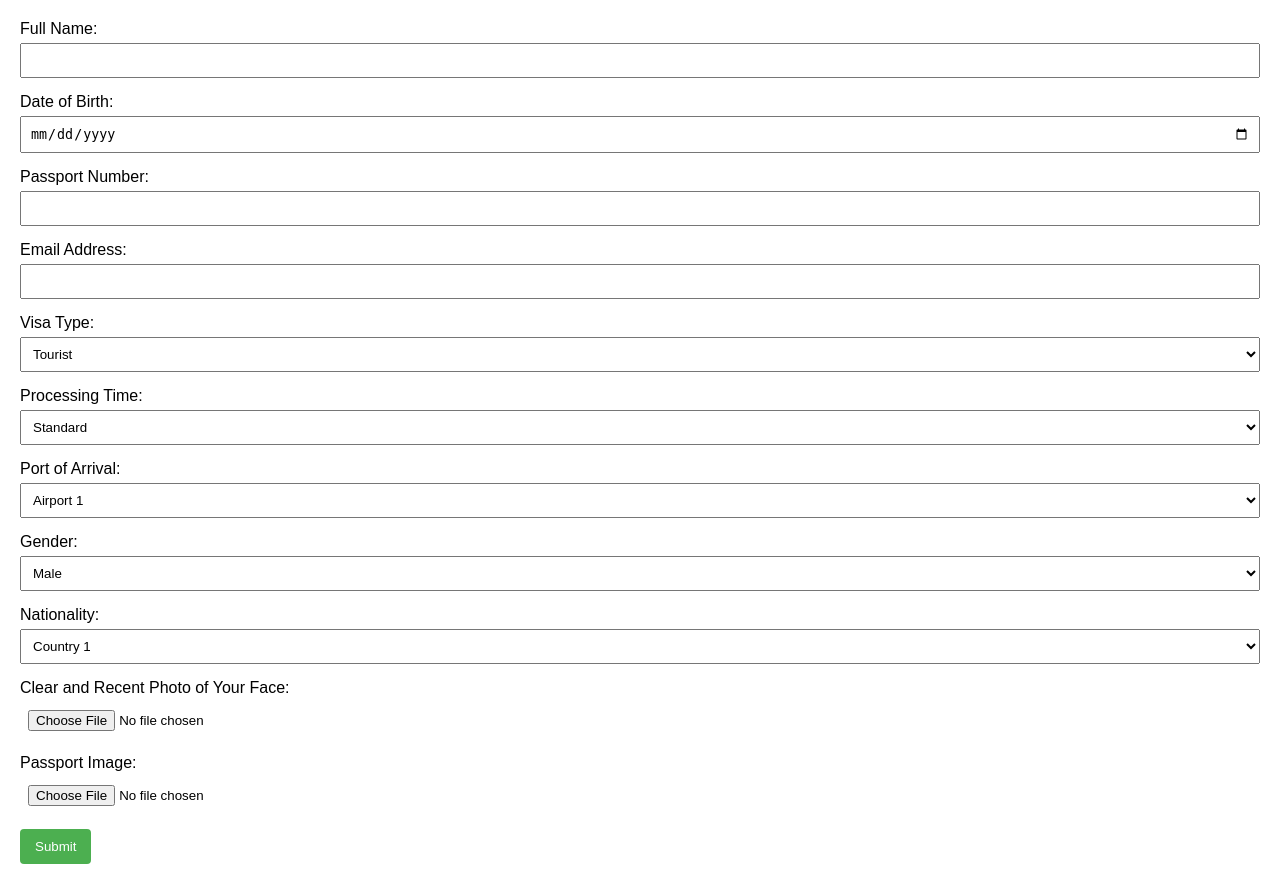
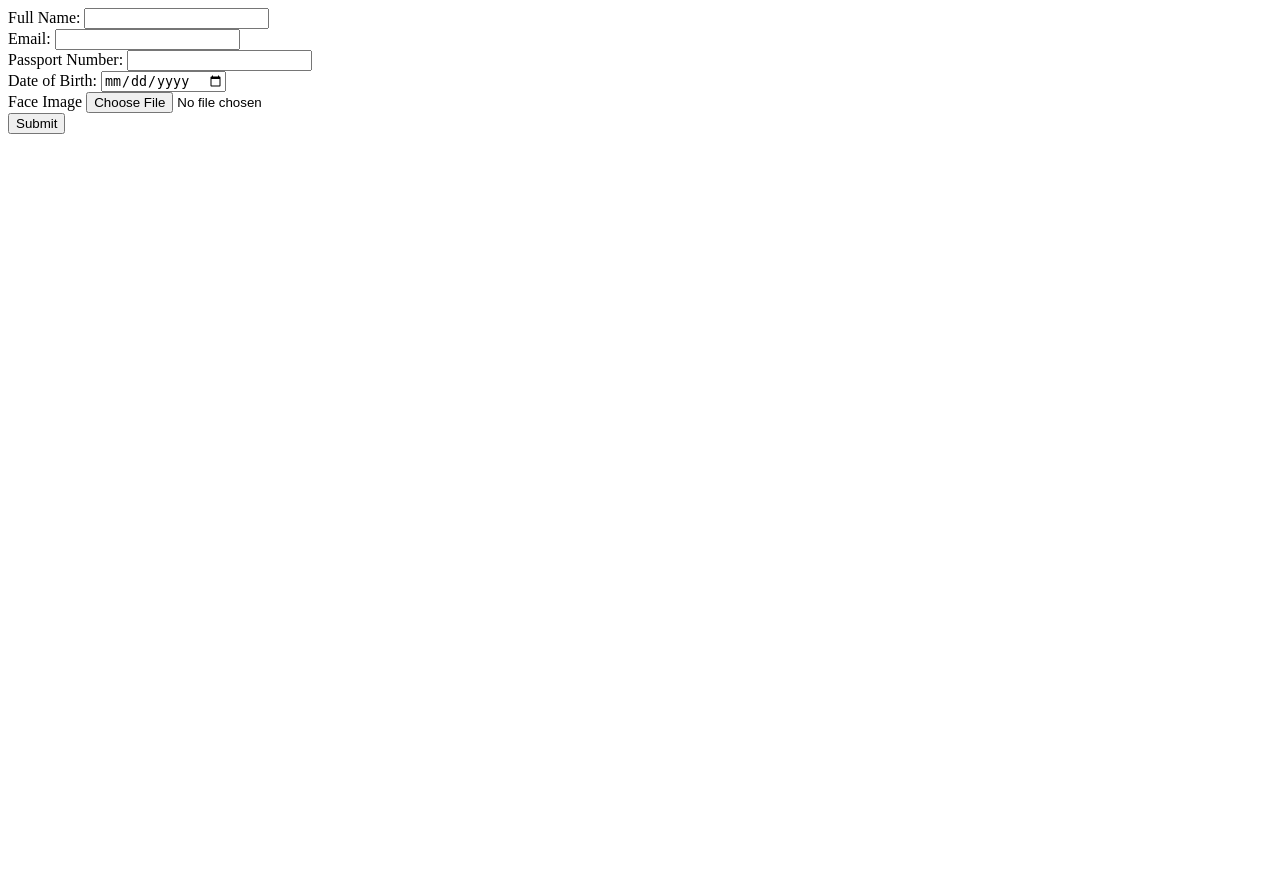
Before and after one commit to rubenvoss/visapp, a Flask app: page /form in a window 1280 px wide. After the commit the page ends 134 px from the top, so only its background shows below. Run offline with Flask 3, Linux system fonts and the light colour scheme; some libraries are stand-ins or nearby versions.

Commit message:
add wtforms

```diff
--- a/app.py
+++ b/app.py
@@ -1,6 +1,43 @@
 import os, shortuuid, json
 from flask import Flask, flash, request, redirect, url_for, send_from_directory, render_template
+
+from flask_wtf import FlaskForm
+from flask_wtf.file import FileField, FileRequired
+from wtforms import StringField, DateField, SubmitField, EmailField
+from wtforms.validators import DataRequired, InputRequired, Length
 from werkzeug.utils import secure_filename
+
+def make_user_folder(user_id):
+    user_folder_filepath = os.path.join(app.config['USERS_FOLDER'], user_id)
+    try:
+        os.mkdir(user_folder_filepath)
+    except Exception as e:
+        print(e)
+    return user_folder_filepath
+
+def save_json_data(user_id, user_folder_filepath, json_user_data):
+    json_user_data_filepath = os.path.join(user_folder_filepath, user_id + '_user_data.json')
+    with open(json_user_data_filepath, 'w', encoding='utf-8') as file:
+        json.dump(json_user_data, file, indent=4, sort_keys=True, default=str)
+
+def secure_user_email(email):
+    email = email.replace('@', '_')
+    email = email.replace('.', '_')
+    return secure_filename(email)
+
+def make_json_data(form):
+    json_data = {}
+    for field in form:
+        json_data[field.name] = field.data
+    return json_data
+
+class application_form(FlaskForm):
+    full_name = StringField('Full Name:', validators=[DataRequired(), Length(min=3, max=100)])
+    email = EmailField('Email:', validators=[DataRequired()])
+    passport_number = StringField('Passport Number:', validators=[DataRequired(), Length(min=3, max=9)])
+    dob = DateField('Date of Birth:', validators=[DataRequired()])
+    face_image = FileField(validators=[FileRequired()])
+    submit = SubmitField('Submit')
 
 USERS_FOLDER = './users'
 ALLOWED_EXTENSIONS = {'heic', 'HEIC', 'png', 'jpg', 'jpeg', 'gif'}
@@ -24,39 +61,32 @@ def index():
     return render_template('index.html')
 
 @app.route('/form', methods=['GET', 'POST'])
-def upload_file():
-    if request.method == 'POST':
+def form():
+    form = application_form()
+
+    if form.validate_on_submit():
+
+
+        user_id = secure_user_email(email=form.email.data)
+        user_folder_filepath = make_user_folder(user_id=user_id)
+
+        json_user_data = make_json_data(form=form)
+
+        save_json_data(user_id=user_id, user_folder_filepath=user_folder_filepath, json_user_data=json_user_data)
+
         unique_id = str(shortuuid.uuid())
-        user_folder = os.path.join(app.config['USERS_FOLDER'], unique_id)
+        # user_folder = os.path.join(app.config['USERS_FOLDER'], unique_id)
 
-        os.mkdir(user_folder)
 
-        face_image_filepath = os.path.join(user_folder, unique_id + '_face_image.jpg')
-        passport_image_filepath = os.path.join(user_folder, unique_id + '_passport_image.jpg')
-        json_user_data_filepath = os.path.join(user_folder, unique_id + '_user_data.json')
+        # face_image_filepath = os.path.join(user_folder, unique_id + '_face_image.jpg')
+        # passport_image_filepath = os.path.join(user_folder, unique_id + '_passport_image.jpg')
 
-        face_image_filename = unique_id + '_face_image.jpg'
-        request.files['face_image'].save(os.path.join(user_folder, face_image_filename))
-        passport_image_filename = unique_id + '_passport_image.jpg'
-        request.files['passport_image'].save(os.path.join(user_folder, passport_image_filename))
+        # face_image_filename = unique_id + '_face_image.jpg'
+        # request.files['face_image'].save(os.path.join(user_folder, face_image_filename))
+        # passport_image_filename = unique_id + '_passport_image.jpg'
+        # request.files['passport_image'].save(os.path.join(user_folder, passport_image_filename))
 
-        json_user_data = {
-            'full_name': request.form['full_name'],
-            'email': request.form['email'],
-            'passport_number': request.form['passport_number'],
-            'dob': request.form['dob'],
-            'nationality': request.form['nationality'],
-            'visa_type': request.form['visa_type'],
-            'processing_time': request.form['processing_time'],
-            'port_of_arrival': request.form['port_of_arrival'],
-            'face_image_filepath': face_image_filepath,
-            'passport_image_filepath': passport_image_filepath,
-            'json_user_data_filepath': json_user_data_filepath,
-        }
 
-        with open(json_user_data_filepath, 'w', encoding='utf-8') as f:
-            json.dump(json_user_data, f, ensure_ascii=False, indent=4)
 
         return render_template('success.html', unique_id=unique_id)
-
-    return render_template('form.html')
+    return render_template('form.html', form=form)
--- a/requirements.txt
+++ b/requirements.txt
@@ -1,8 +1,10 @@
 blinker==1.7.0
 click==8.1.7
 Flask==3.0.0
+Flask-WTF==1.2.1
 itsdangerous==2.1.2
 Jinja2==3.1.3
 MarkupSafe==2.1.3
 shortuuid==1.0.11
 Werkzeug==3.0.1
+WTForms==3.1.2
--- a/templates/form.html
+++ b/templates/form.html
@@ -3,97 +3,33 @@
 <head>
     <meta charset="UTF-8">
     <meta name="viewport" content="width=device-width, initial-scale=1.0">
-    <title>Responsive Form with Multiple File Uploads</title>
-    <style>
-        body {
-            font-family: Arial, sans-serif;
-            margin: 20px;
-        }
+    <title>Visa Application</title>
 
-        label {
-            display: block;
-            margin-bottom: 5px;
-        }
-
-        input,
-        select {
-            width: 100%;
-            padding: 8px;
-            margin-bottom: 15px;
-            box-sizing: border-box;
-        }
-
-        button {
-            background-color: #4CAF50;
-            color: white;
-            padding: 10px 15px;
-            border: none;
-            border-radius: 4px;
-            cursor: pointer;
-        }
-
-        button:hover {
-            background-color: #45a049;
-        }
-    </style>
 </head>
 <body>
 
 <form method="post" enctype="multipart/form-data">
-    <label for="full_name">Full Name:</label>
-    <input type="text" id="full_name" name="full_name">
 
-    <label for="dob">Date of Birth:</label>
-    <input type="date" id="dob" name="dob">
-
-    <label for="passport_number">Passport Number:</label>
-    <input type="text" id="passport_number" name="passport_number">
-
-    <label for="email">Email Address:</label>
-    <input type="email" id="email" name="email">
-
-    <label for="visa_type">Visa Type:</label>
-    <select id="visa_type" name="visa_type">
-        <option value="tourist">Tourist</option>
-        <option value="business">Business</option>
-        <!-- Add more options as needed -->
-    </select>
-
-    <label for="processing_time">Processing Time:</label>
-    <select id="processing_time" name="processing_time">
-        <option value="standard">Standard</option>
-        <option value="express">Express</option>
-        <!-- Add more options as needed -->
-    </select>
-
-    <label for="port_of_arrival">Port of Arrival:</label>
-    <select id="port_of_arrival" name="port_of_arrival">
-        <option value="airport1">Airport 1</option>
-        <option value="airport2">Airport 2</option>
-        <!-- Add more options as needed -->
-    </select>
-
-    <label for="gender">Gender:</label>
-    <select id="gender" name="gender">
-        <option value="male">Male</option>
-        <option value="female">Female</option>
-        <option value="other">Other</option>
-    </select>
-
-    <label for="nationality">Nationality:</label>
-    <select id="nationality" name="nationality">
-        <option value="country1">Country 1</option>
-        <option value="country2">Country 2</option>
-        <!-- Add more options as needed -->
-    </select>
-
-    <label for="face_image">Clear and Recent Photo of Your Face:</label required>
-    <input type="file" id="face_image" name="face_image">
-
-    <label for="passport_image">Passport Image:</label>
-    <input type="file" id="passport_image" name="passport_image" required>
-
-    <button type="submit">Submit</button>
+    {{ form.csrf_token }}
+    {{ form.full_name.label }} {{ form.full_name(size=20) }}
+    <br>
+    {{ form.email.label }} {{ form.email(size=20) }}
+    <br>
+    {{ form.passport_number.label }} {{ form.passport_number(size=20) }}
+    <br>
+    {{ form.dob.label }} {{ form.dob(size=20) }}
+    <br>
+    {{ form.face_image.label }} {{ form.face_image(size=20) }}
+    <br>
+    {{ form.submit }}
+    <br>
+    {% if form.full_name.errors %}
+        <ul class="errors">
+        {% for error in form.full_name.errors %}
+            <li>{{ error }}</li>
+        {% endfor %}
+        </ul>
+    {% endif %}
 </form>
 
 </body>
```
